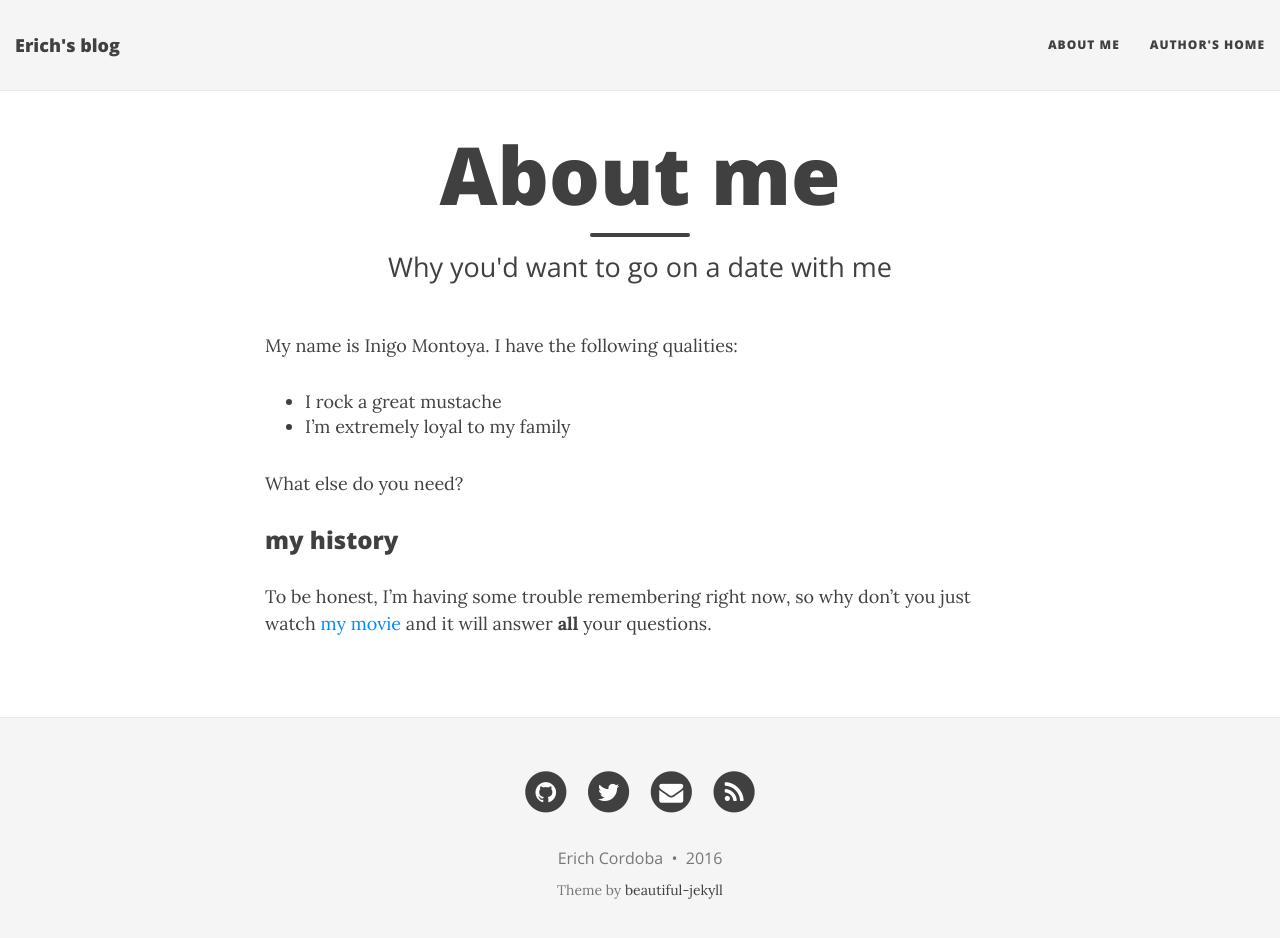
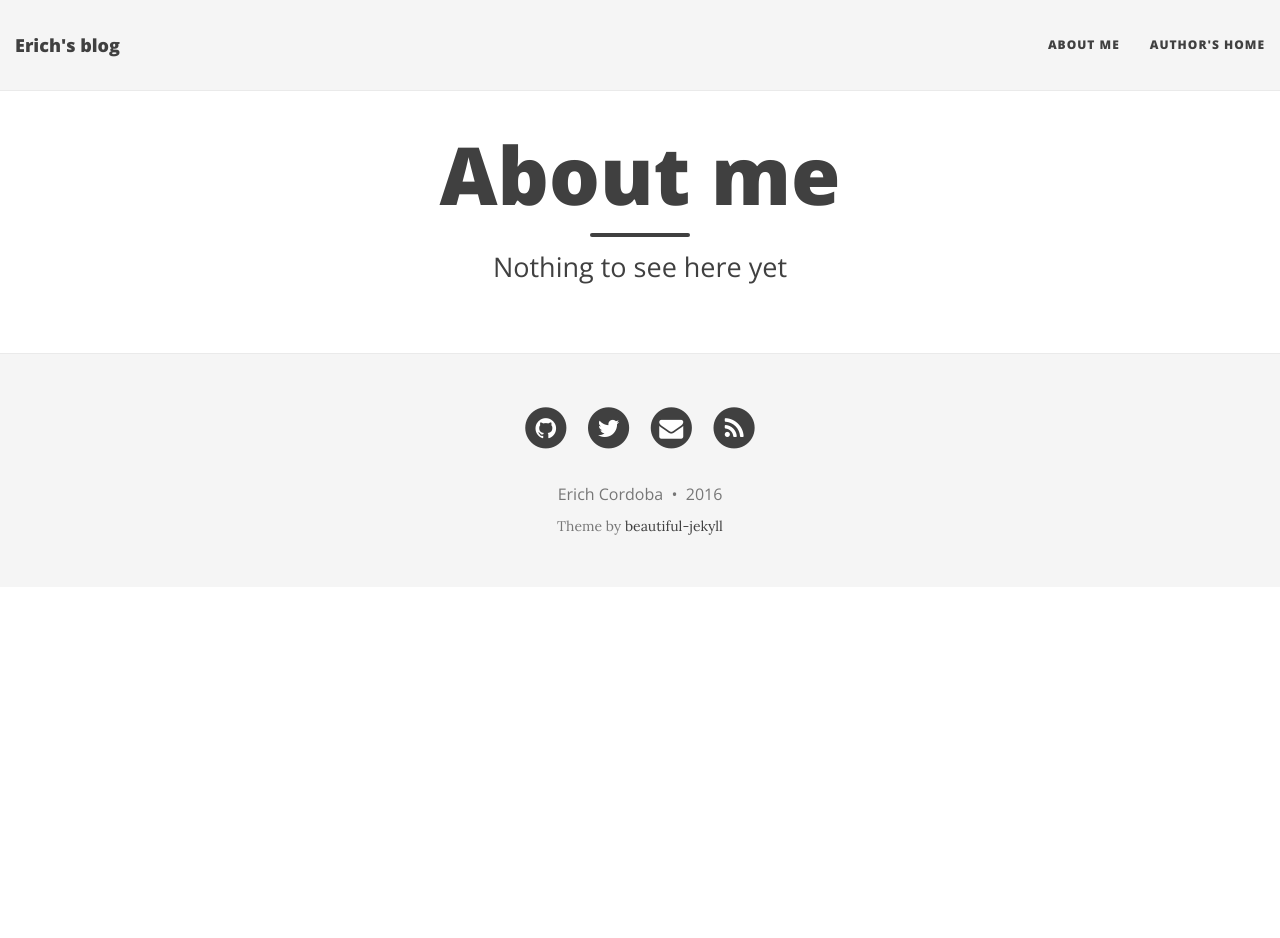
Before and after one commit to ericho/ericho.github.io, a Jekyll site: the page built from aboutme.md, in a window 1280 px wide and 951 px high. Shown: the top 938 px of the window. Built offline with Jekyll 4.4.1, drawn with Linux system fonts in a browser that asks for light colours; nearby versions of some CDN libraries.

Commit message:
Edit aboutme.md
Signed-off-by: Erich Cordoba <erich.cm@yandex.com>

```diff
--- a/aboutme.md
+++ b/aboutme.md
@@ -1,16 +1,5 @@
 ---
 layout: page
 title: About me
-subtitle: Why you'd want to go on a date with me
+subtitle: Nothing to see here yet
 ---
-
-My name is Inigo Montoya. I have the following qualities:
-
-- I rock a great mustache
-- I'm extremely loyal to my family
-
-What else do you need?
-
-### my history
-
-To be honest, I'm having some trouble remembering right now, so why don't you just watch [my movie](http://en.wikipedia.org/wiki/The_Princess_Bride_%28film%29) and it will answer **all** your questions.
```
